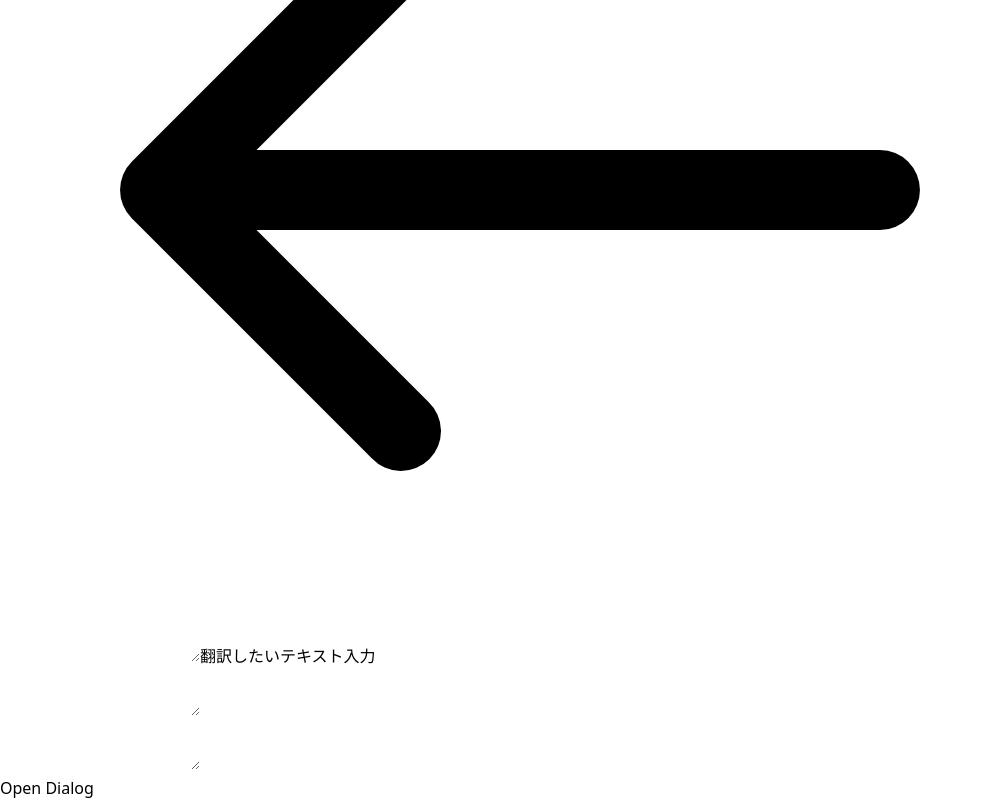
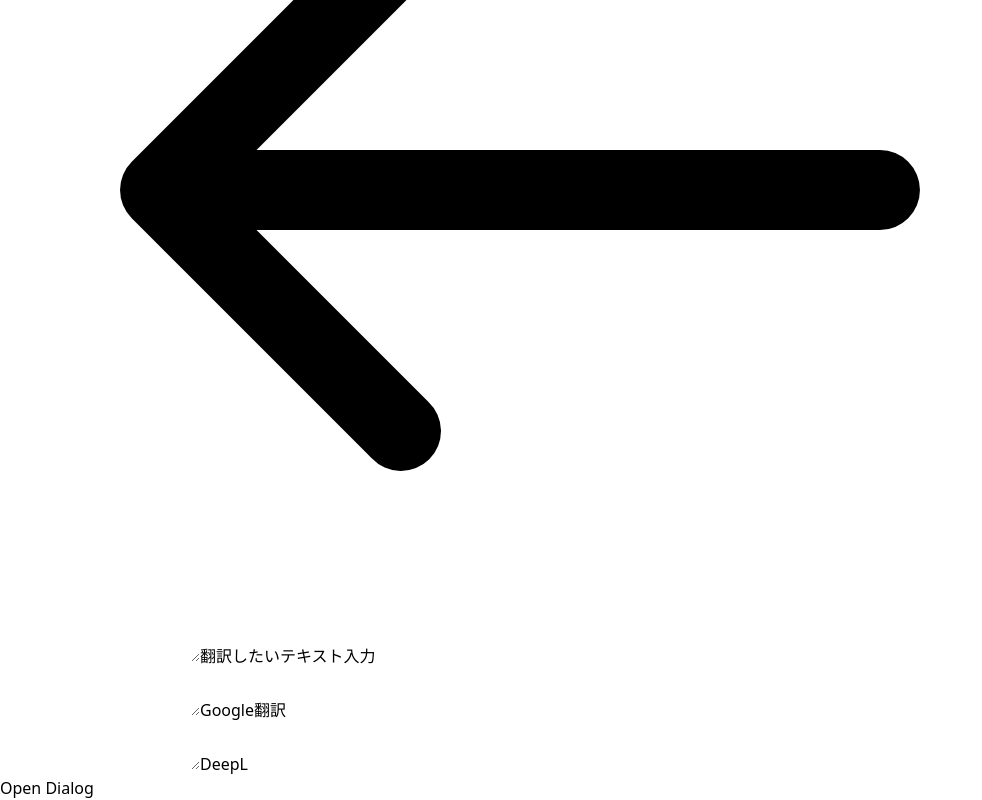
Before and after one commit to trailstem/deegle-translate-view, a Next.js app: page /Home in a window 1280 px wide. Shown: the part 762-1562 px from the top of the page, without its empty margins (0-982 px from the left). Built offline with nearby package versions, Linux system fonts and the light colour scheme; what @material-tailwind/react would draw is missing.

Commit message:
テキストエリアのlabel修正

```diff
--- a/src/components/atoms/OutputTextArea.tsx
+++ b/src/components/atoms/OutputTextArea.tsx
@@ -3,12 +3,12 @@ import { memo } from "react";
 
 export const OutputTextArea = memo((props: any) => {
 
-  const { translatedText, color } = props;
+  const { translatedText, color, transType } = props;
 
   return (
     <>
     <div className={`border-${color}-500`}>
-        <Textarea  className="md:h-64" value={translatedText} readOnly/>
+        <Textarea  className="md:h-64" value={translatedText} label={transType} readOnly/>
     </div>
     </>
   );
--- a/src/components/molucules/TranslatedTextArea.tsx
+++ b/src/components/molucules/TranslatedTextArea.tsx
@@ -36,10 +36,10 @@ export const TranslatedTextArea = (props: any) => {
 
       <div className="sm:flex justify-center">
         <div className="md:w-2/6 mx-20 my-2">
-          <OutputTextArea translatedText={googleText} color="blue"/>
+          <OutputTextArea translatedText={googleText} color="blue" transType="Google翻訳"/>
         </div>
         <div className="md:w-2/6 mx-20 my-2">
-          <OutputTextArea translatedText={deepLText} color="yellow"/>
+          <OutputTextArea translatedText={deepLText} color="yellow" transType="DeepL"/>
         </div>
       </div>
     </>
--- a/src/pages/Home.tsx
+++ b/src/pages/Home.tsx
@@ -6,7 +6,7 @@ import { TranslatedTextArea } from "../components/molucules/TranslatedTextArea";
 import { SwichLanguageArea } from "../components/molucules/SwitchLanguageArea";
 import { DefaultDialg } from "../components/atoms/DefaultDialog";
 
-export const Home = memo(() => {
+export const home = memo(() => {
   return (
     <>
       <div className="overflow-auto">
@@ -24,4 +24,4 @@ export const Home = memo(() => {
     </>
   );
 });
-export default Home;
+export default home;
```
